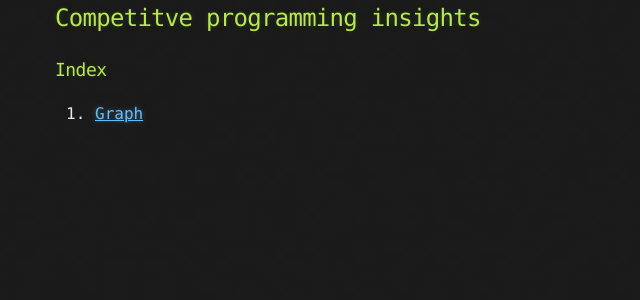
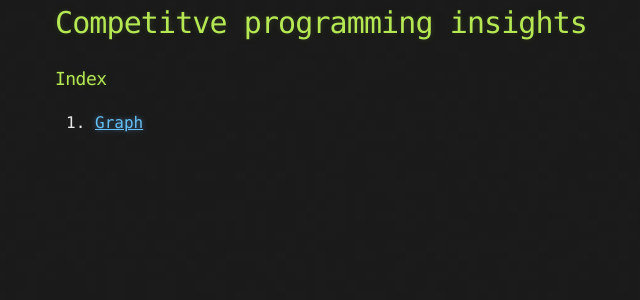
Before and after one commit to cp-insights/cp-insights.github.io, a Jekyll site: the page built from index.md, in a window 1280 px wide. Shown: the top 300 px of the page, without its empty margins (85-725 px from the left). Built offline with Jekyll 4.4.1, drawn with Linux system fonts in a browser that asks for light colours; our own code applies the rules of GitHub Pages for plain Markdown files.

Commit message:
Fixed headers

```diff
--- a/index.md
+++ b/index.md
@@ -1,4 +1,6 @@
-## Competitve programming insights
+
+
+# Competitve programming insights
 
 ### Index
 
```
Also changed, not shown: Graph/Graph.md (+3 -1 lines).
